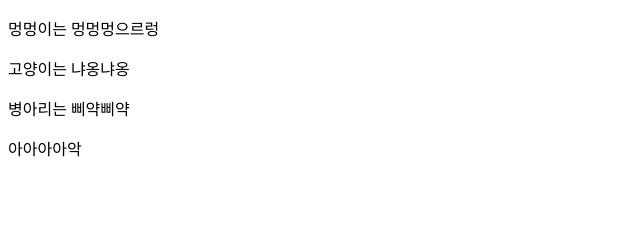
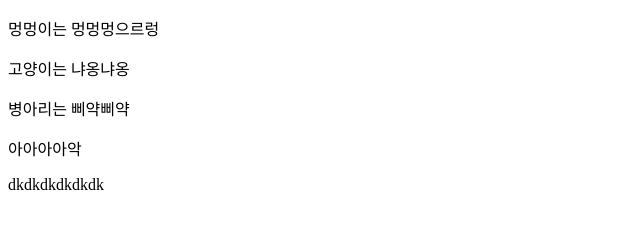
Before and after one commit to rudorpu99/170930, a plain HTML site: page index.html in a window 1280 px wide. Shown: the whole page, without its empty margins (0-640 px from the left). Drawn offline with Linux system fonts and the light colour scheme.

Commit message:
세번째

```diff
--- a/index.html
+++ b/index.html
@@ -8,5 +8,6 @@
 		<p>고양이는 냐옹냐옹</p>
 		<p>병아리는 삐약삐약</p>
     <p>아아아아악</p>
+    <p>dkdkdkdkdkdk</p>
 	</body>
 </html>
```
